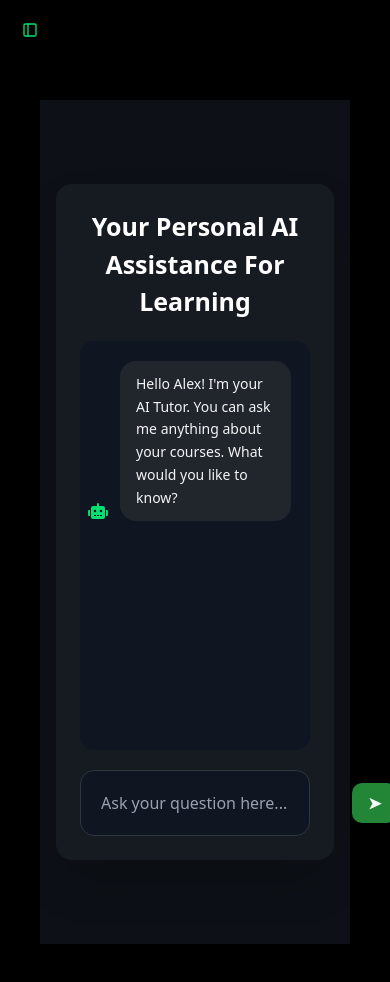
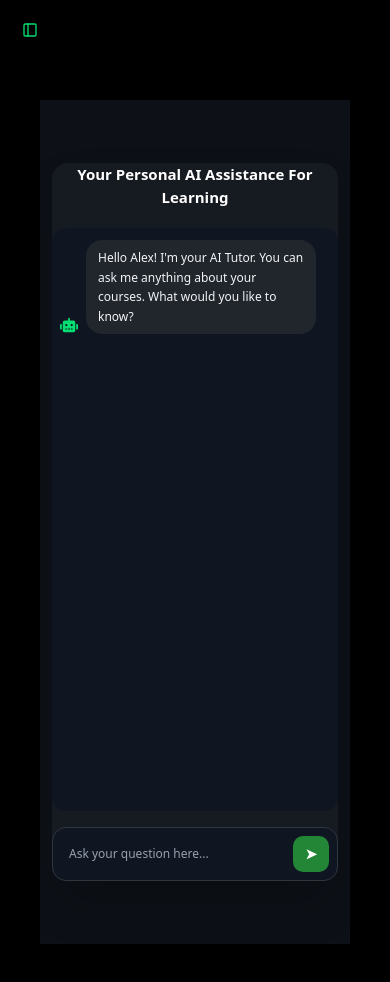
Before and after one commit to ravenprevendido/capstone-ai-tutor, a Next.js app: page /workspace/ai-tutor in a window 390 px wide. Built offline with nearby package versions, Linux system fonts and the light colour scheme; no server answers.

Commit message:
capstone4.8percent

```diff
--- a/app/workspace/ai-tutor/page.jsx
+++ b/app/workspace/ai-tutor/page.jsx
@@ -1,8 +1,10 @@
 "use client";
+import { useUser } from "@clerk/nextjs";
 import { useState } from "react";
 import { FaRobot, FaUser } from "react-icons/fa";
 
 export default function AITutorPage() {
+  const {user} = useUser();
   const [messages, setMessages] = useState([
     {
       role: "assistant",
@@ -54,27 +56,27 @@ export default function AITutorPage() {
   };
 
   return (
-    <div className="min-h-screen flex flex-col items-center justify-center bg-[#0D1117] px-4">
-      <div className="w-full max-w-3xl bg-[#161B22] rounded-2xl shadow-2xl p-6 flex flex-col h-[80vh]">
+    <div className="min-h-screen flex flex-col items-center justify-center bg-[#0D1117] px-3 sm:px-6 py-6">
+      <div className="w-full max-w-3xl bg-[#161B22] rounded-2xl shadow-2xl flex flex-col h-[85vh] sm:h-[80vh]">
         {/* Header */}
-        <h1 className="text-[25px] font-semibold text-center text-white mb-5">
+        <h1 className="text-[15px] sm:text-[20px] md:text-[25px] font-semibold text-center text-white mb-5 sm:mb-5 px-2">
           Your Personal AI Assistance For Learning
         </h1>
 
-        {/* Chat container */}
-        <div className="flex-1 overflow-y-auto space-y-5 px-2 bg-[#0F1622] rounded-xl p-5">
+        {/* Chat Container */}
+        <div className="flex-1 overflow-y-auto space-y-5 px-2 sm:px-4 bg-[#0F1622] rounded-xl p-3 sm:p-5 scrollbar-thin scrollbar-thumb-gray-700 scrollbar-track-transparent">
           {messages.map((msg, idx) => (
             <div
               key={idx}
-              className={`flex items-end gap-3 ${
+              className={`flex items-end gap-2 sm:gap-3 ${
                 msg.role === "user" ? "justify-end" : "justify-start"
               }`}
             >
               {msg.role === "assistant" && (
-                <FaRobot className="text-green-400 text-xl" />
+                <FaRobot className="text-green-400 text-lg sm:text-xl flex-shrink-0" />
               )}
               <div
-                className={`px-4 py-3 rounded-2xl text-sm leading-relaxed max-w-[80%] break-words ${
+                className={`px-3 sm:px-4 py-2 sm:py-3 rounded-2xl text-xs sm:text-sm leading-relaxed max-w-[85%] sm:max-w-[80%] break-words ${
                   msg.role === "assistant"
                     ? "bg-[#21262D] text-gray-100 text-left"
                     : "bg-[#238636] text-white text-right"
@@ -82,14 +84,18 @@ export default function AITutorPage() {
               >
                 {msg.content}
               </div>
-              {msg.role === "user" && (
-                <FaUser className="text-blue-400 text-xl" />
+              {msg.role === "user" && user?.imageUrl && (
+                <img
+                  src={user.imageUrl}
+                  alt="User Avatar"
+                  className="w-8 h-8 rounded-full border border-blue-400 object-cover"
+                />
               )}
             </div>
           ))}
 
           {loading && (
-            <div className="flex justify-start items-center gap-2 text-gray-400 text-sm animate-pulse">
+            <div className="flex justify-start items-center gap-2 text-gray-400 text-xs sm:text-sm animate-pulse">
               <FaRobot className="text-green-400" />
               <p>AI Tutor is thinking...</p>
             </div>
@@ -99,19 +105,19 @@ export default function AITutorPage() {
         {/* Input */}
         <form
           onSubmit={sendMessage}
-          className="mt-5 flex items-center gap-3 bg-[#0F1622] rounded-xl p-3 border border-[#30363D]"
+          className="mt-4 sm:mt-5 flex items-center gap-2 sm:gap-3 bg-[#0F1622] rounded-xl p-2 sm:p-3 border border-[#30363D]"
         >
           <input
             type="text"
             placeholder="Ask your question here..."
             value={input}
             onChange={(e) => setInput(e.target.value)}
-            className="flex-1 bg-transparent text-white placeholder-gray-400 outline-none px-2"
+            className="flex-1 bg-transparent text-white placeholder-gray-400 outline-none px-2 text-xs sm:text-sm"
           />
           <button
             type="submit"
             disabled={loading}
-            className="bg-[#238636] hover:bg-[#2EA043] px-4 py-2 rounded-lg transition-all duration-200 text-white font-semibold"
+            className="bg-[#238636] hover:bg-[#2EA043] px-3 sm:px-4 py-2 rounded-lg transition-all duration-200 text-white font-semibold text-sm"
           >
             ➤
           </button>
--- a/app/workspace/lesson-materials/page.jsx
+++ b/app/workspace/lesson-materials/page.jsx
@@ -5,7 +5,7 @@ import LessonMaterials from "../_components/LessonMaterials";
 export default function () {
   return(
     <div className="p-6 space-y-6">
-    <h1 className="text-[25px] text-white"> ALL Lesson Materials</h1>
+    <h1 className="text-[21px] text-white"> ALL Lesson Materials</h1>
       <LessonMaterials/>
     </div>
   )
```
